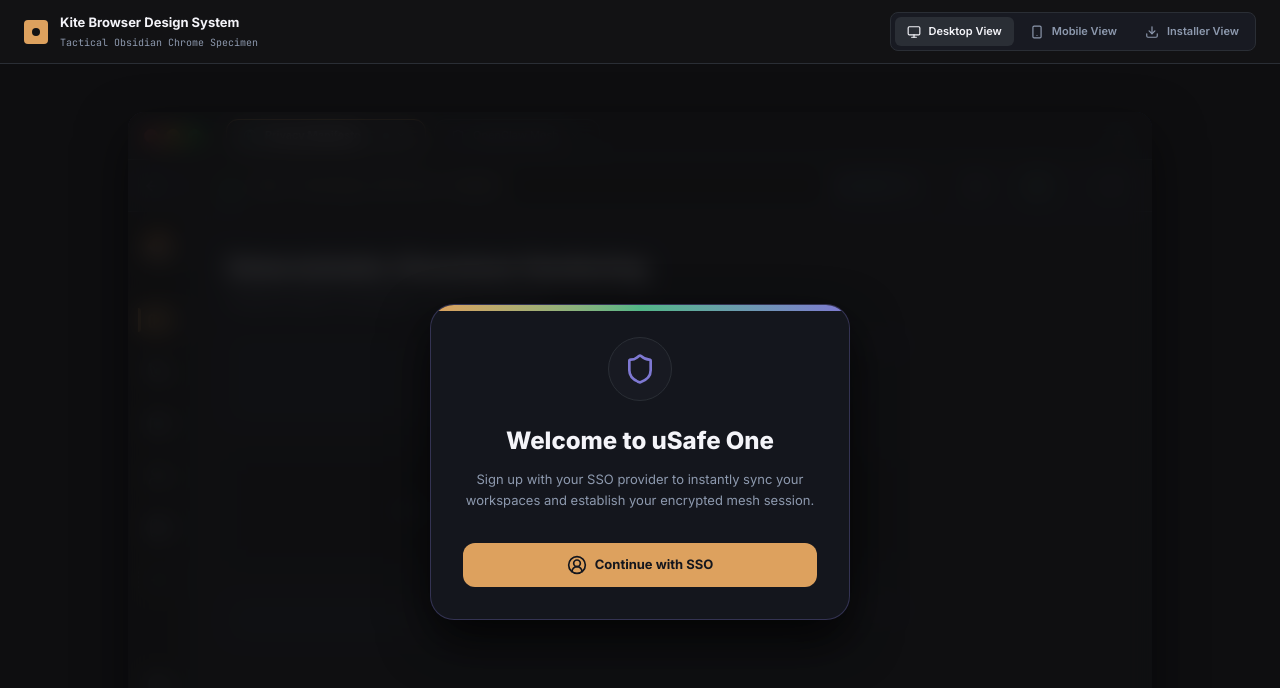
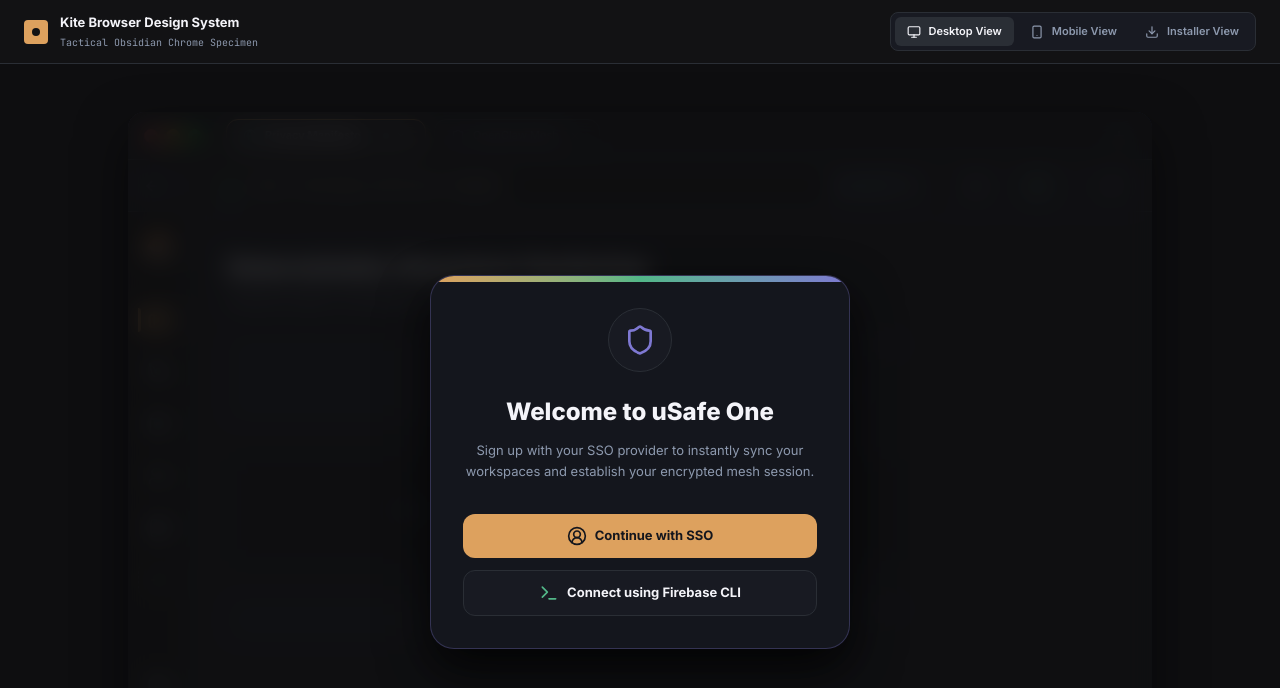
Before and after one commit to ubirdi1997-debug/kite-browser, a React (Vite) app: page / in a window 1280 px wide. Shown: the top 688 px of the page. Built offline with nearby package versions, Linux system fonts and the light colour scheme.

Commit message:
feat: add terminal icon and document implementation
- Add Terminal icon to DesktopKite imports.
- Update DesktopKite UI with overflow handling for uAuth button.
- Add IMPLEMENTATION.md to detail architecture and core modules.

```diff
--- a/src/components/DesktopKite.tsx
+++ b/src/components/DesktopKite.tsx
@@ -1,6 +1,6 @@
 import React, { useState, useEffect, useCallback } from 'react';
 import { motion, AnimatePresence, Reorder } from 'motion/react';
-import { ArrowLeft, ArrowRight, Lock, Shield, Fingerprint, Activity, Cpu, Briefcase, PenTool, ShoppingBag, Users, BookMarked, MessageCircle, MessageSquare, BatteryMedium, Plus, Settings, SplitSquareHorizontal, Key, CreditCard, ShieldAlert, HardDrive, Waypoints, Ghost, Camera, RotateCcw, X, Wallet, Mail, VenetianMask, Search, Globe, Code, Music, Gamepad2, Coffee, MoonStar, UserCircle2 } from 'lucide-react';
+import { ArrowLeft, ArrowRight, Lock, Shield, Fingerprint, Activity, Cpu, Briefcase, PenTool, ShoppingBag, Users, BookMarked, MessageCircle, MessageSquare, BatteryMedium, Plus, Settings, SplitSquareHorizontal, Key, CreditCard, ShieldAlert, HardDrive, Waypoints, Ghost, Camera, RotateCcw, X, Wallet, Mail, VenetianMask, Search, Globe, Code, Music, Gamepad2, Coffee, MoonStar, UserCircle2, Terminal } from 'lucide-react';
 import { KiteLogo } from './KiteLogo';
 import { RamSaverChart, RamData } from './RamSaverChart';
 import { GestureCanvas } from './GestureCanvas';
@@ -693,10 +693,14 @@
             <div className="relative">
               <button
                 onClick={() => setUauthOpen(!uAuthOpen)}
-                className="shrink-0 w-10 h-10 rounded-xl flex items-center justify-center hover:bg-[#181A22] group transition-colors relative"
+                className="shrink-0 w-10 h-10 rounded-xl flex items-center justify-center hover:bg-[#181A22] group transition-colors relative overflow-hidden"
               >
-                <div className={`absolute top-2 right-2 w-2 h-2 rounded-full border-2 border-[#0E0E10] ${isLoggedIn ? 'bg-[#DDA15E]' : 'bg-[#8D99AE]'}`} />
-                <Fingerprint className={`w-5 h-5 ${isLoggedIn ? 'text-[#DDA15E]' : 'text-[#8D99AE]'}`} strokeWidth={2} />
+                <div className={`absolute top-1.5 right-1.5 w-2.5 h-2.5 rounded-full border-2 border-[#0E0E10] z-10 ${isLoggedIn ? 'bg-[#52B788]' : 'bg-[#8D99AE]'}`} />
+                {isLoggedIn ? (
+                  <img src="https://i.pravatar.cc/150?u=a042581f4e29026704d" alt="Profile" className="w-full h-full object-cover" />
+                ) : (
+                  <UserCircle2 className="w-5 h-5 text-[#8D99AE]" strokeWidth={2} />
+                )}
               </button>
 
               <AnimatePresence>
@@ -1333,6 +1337,7 @@
               <p className="text-[#8D99AE] text-[13px] text-center mb-8 leading-relaxed">
                 Sign up with your SSO provider to instantly sync your workspaces and establish your encrypted mesh session.
               </p>
+              <div className="w-full flex flex-col gap-3">
                 <button
                   onClick={() => {
                     setIsLoggedIn(true);
@@ -1343,6 +1348,17 @@
                   <UserCircle2 className="w-5 h-5" />
                   Continue with SSO
                 </button>
+                <button
+                  onClick={() => {
+                    setIsLoggedIn(true);
+                    setShowTutorial(false);
+                  }}
+                  className="w-full py-3 bg-[#181A22] border border-[#2A2E35] text-[#F4F4F9] text-[13px] font-bold rounded-xl hover:bg-[#2A2E35] transition-all duration-300 flex items-center justify-center gap-2"
+                >
+                  <Terminal className="w-5 h-5 text-[#52B788]" />
+                  Connect using Firebase CLI
+                </button>
+              </div>
             </div>
           </motion.div>
         )}
```
Also changed, not shown: 1 other file (tests, documents, lock files or other folders). Lines whose indentation alone changed are shown as unchanged.
